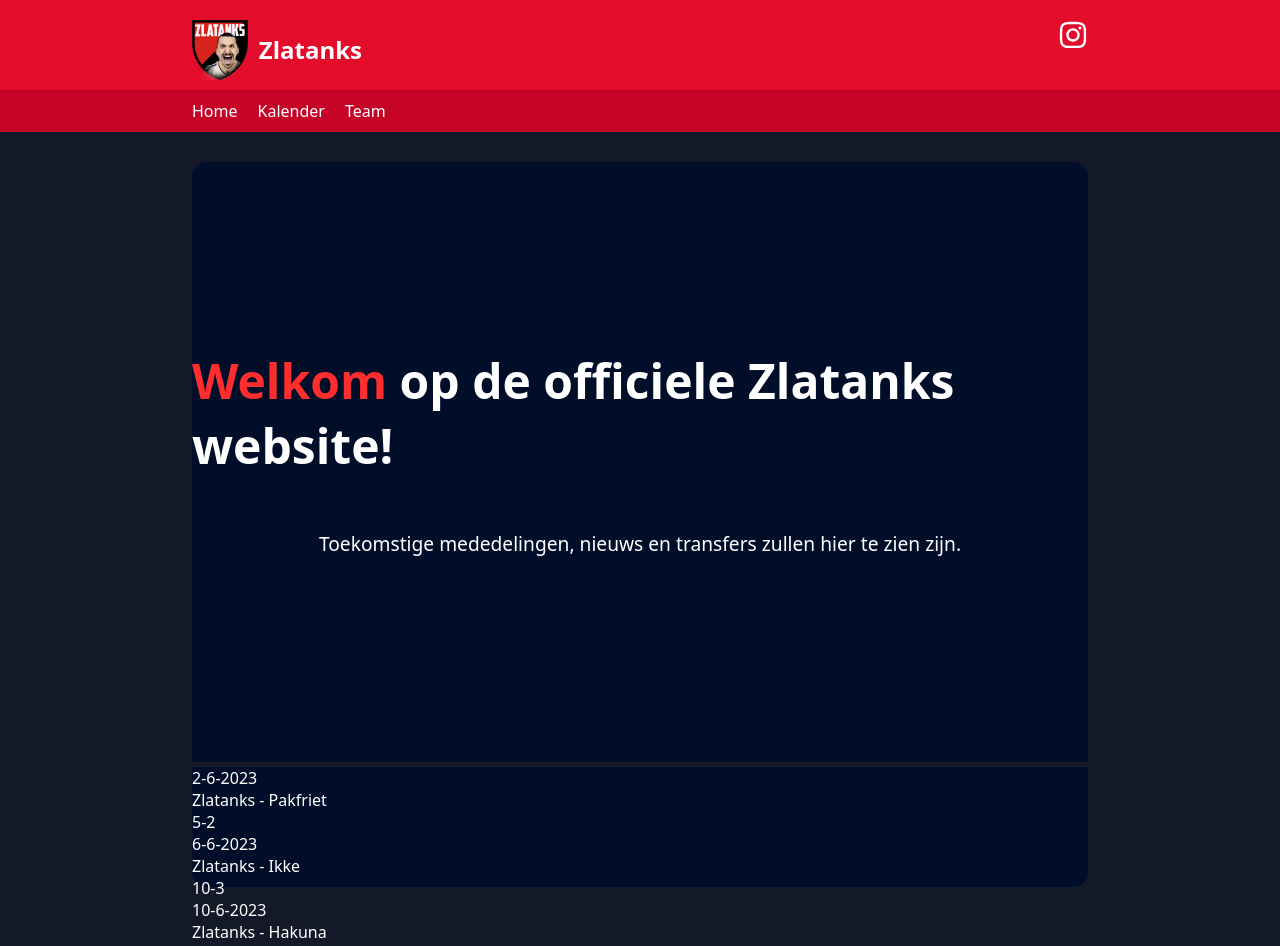
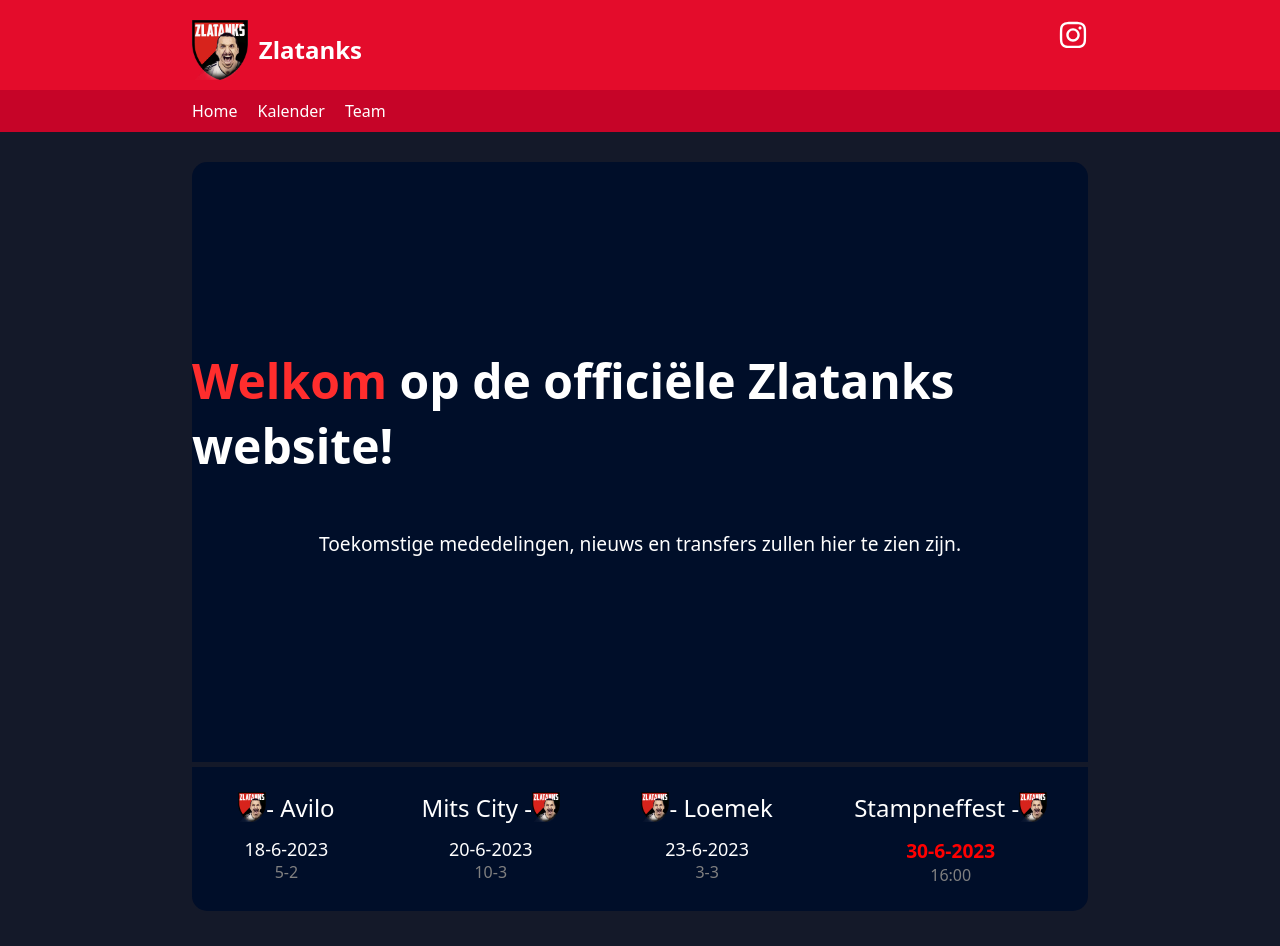
Before and after one commit to WoutDM/zlatanks, a React (Create React App) app: page / in a window 1280 px wide. Shown: the top 946 px of the page. After the commit the page ends 911 px from the top, so only its background shows below. Built offline with nearby package versions, Linux system fonts and the light colour scheme.

Commit message:
feat: fixtures correct display (for now)

```diff
--- a/src/data/matches.js
+++ b/src/data/matches.js
@@ -4,6 +4,7 @@ let matches = {
       'opponent': 'Pakfriet',
       'home': true,
       'date': '2-6-2023',
+      'houre': '16:00',
       'result': '5-2',
       'scorers': {'Wout Wartel':2, 'Brikke Van De Velde': 2, 'Jan Perdaens':1},
     },
@@ -11,6 +12,7 @@ let matches = {
       'opponent': 'Ikke',
       'home': false,
       'date': '6-6-2023',
+      'houre': '16:00',
       'result': '10-3',
       'scorers': {'Wout Wartel':1, 'Senne De Bakker': 1, 'Mauritz Lowie':1},
     },
@@ -18,6 +20,7 @@ let matches = {
       'opponent': 'Hakuna',
       'home': true,
       'date': '10-6-2023',
+      'houre': '16:00',
       'result': '26-0',
       'scorers': {'Wout Wartel':8, 'Brikke Van De Velde': 5, 'Jan Perdaens':9, 'Wout De Maeseneer':3, 'Mathias Luipaard':1},
     },
@@ -25,6 +28,7 @@ let matches = {
       'opponent': 'Anciens',
       'home': false,
       'date': '14-6-2023',
+      'houre': '16:00',
       'result': '3-3',
       'scorers': {'Wout Wartel':1, 'Renaat De Cooman': 1, 'Lander De Bakker':1},
     },
@@ -32,6 +36,7 @@ let matches = {
       'opponent': 'Avilo',
       'home': true,
       'date': '18-6-2023',
+      'houre': '16:00',
       'result': '5-2',
       'scorers': {'Wout Wartel':2, 'Brikke Van De Velde': 2, 'Jan Perdaens':1},
     },
@@ -39,6 +44,7 @@ let matches = {
       'opponent': 'Mits City',
       'home': false,
       'date': '20-6-2023',
+      'houre': '16:00',
       'result': '10-3',
       'scorers': {'Wout Wartel':1, 'Senne De Bakker': 1, 'Mauritz Lowie':1},
     },
@@ -46,6 +52,7 @@ let matches = {
       'opponent': 'Loemek',
       'home': true,
       'date': '23-6-2023',
+      'houre': '16:00',
       'result':'3-3',
       'scorers': {'Wout Wartel':1, 'Renaat De Cooman': 1, 'Lander De Bakker':1},
     },
@@ -53,6 +60,7 @@ let matches = {
       'opponent': 'Stampneffest',
       'home': false,
       'date': '30-6-2023',
+      'houre': '16:00',
       'result': null,
       'scorers': null,
     },
@@ -60,6 +68,7 @@ let matches = {
       'opponent': 'Sportief',
       'home': true,
       'date': '2-7-2023',
+      'houre': '16:00',
       'result': null,
       'scorers': null,
     },
@@ -67,6 +76,7 @@ let matches = {
       'opponent': 'Real Illegal',
       'home': true,
       'date': '5-7-2023',
+      'houre': '16:00',
       'result': null,
       'scorers': null,
     },
@@ -74,6 +84,7 @@ let matches = {
       'opponent': 'Hekelbeek',
       'home': true,
       'date': '10-7-2023',
+      'houre': '16:00',
       'result': null,
       'scorers': null,
     },
--- a/src/pages/homepage/Index.css
+++ b/src/pages/homepage/Index.css
@@ -58,11 +58,15 @@ Voorlopige css
 /* homepage_fixtures */
 
 #homepage_fixtures {
+  display: flex;
+  flex-direction: row;
+  justify-content: space-around;
   margin-top: 5px;
   width: 100%;
-  height: 120px;
+  height: auto;
   border-radius: 0 0 15px 15px;
   background-color: #000E29;
+  overflow: visible;
 }
 
 /* =================================================== */
--- a/src/pages/homepage/Index.jsx
+++ b/src/pages/homepage/Index.jsx
@@ -1,13 +1,69 @@
 import './Index.css';
 import matches from '../../data/matches';
 import FixtureComponent from '../shared_components/fixture_component/FixtureComponent';
+import React, { useState, useEffect } from 'react';
 
 export default function Index() {
+
+  const [windowWidth, setWindowWidth] = useState(window.innerWidth);
+  let amountOfFixtures = 5;
+
+  const handleResize = () => {
+    setWindowWidth(window.innerWidth);
+  };
+
+
+
+  window.addEventListener('resize', handleResize);
+
+  const getFixtures = () => {
+    let indexOfNextMatch = matches.season20232024.findIndex(x => x.result == null);
+    let customMatchesList = [];
+
+    if (windowWidth > 1600) {
+      let pointer = indexOfNextMatch;
+      while (matches.season20232024[pointer - 5] == null) pointer++;
+      customMatchesList = matches.season20232024.slice(pointer-5,pointer+1);
+    } else if (windowWidth > 1050) {
+      let pointer = indexOfNextMatch;
+      while (matches.season20232024[pointer - 3] == null) pointer++;
+      customMatchesList = matches.season20232024.slice(pointer-3,pointer+1);
+    } else if (windowWidth > 820) {
+      let pointer = indexOfNextMatch;
+      while (matches.season20232024[pointer - 2] == null) pointer++;
+      customMatchesList = matches.season20232024.slice(pointer-2,pointer+1);
+    } else if (windowWidth > 650) {
+      let pointer = indexOfNextMatch;
+      while (matches.season20232024[pointer - 1] == null) pointer++;
+      customMatchesList = matches.season20232024.slice(pointer-1,pointer+1);
+    } else if (windowWidth < 650) {
+      customMatchesList = [matches.season20232024[indexOfNextMatch]];
+    };
+
+    const customListNextGameIndex = customMatchesList.findIndex(x => x.result == null);
+
+  return (
+    <>
+      {
+        customMatchesList.map(match => {
+          if (match === customMatchesList[customListNextGameIndex]) {
+            return (
+              <FixtureComponent matchData={match} isNextMatch={true}/>
+            );
+          } else {
+            return (
+              <FixtureComponent matchData={match} isNextMatch={false}/>
+            )
+          }
+        })
+      }
+    </>
+  )};
 
   return (
     <div id='Index_body'>
       <div id='main_content'>
-        <h1><span id='word_highlight'>Welkom</span> op de officiele Zlatanks website!</h1>
+        <h1><span id='word_highlight'>Welkom</span> op de officiële Zlatanks website!</h1>
         <p>
           Toekomstige mededelingen, nieuws en transfers zullen
           hier te zien zijn.
@@ -15,9 +71,7 @@ export default function Index() {
       </div>
       <div id='homepage_fixtures'>
         {
-          matches.season20232024.map(match => {
-            return <FixtureComponent matchData={match}/>
-          })
+          getFixtures()
         }
       </div>
     </div>
--- a/src/pages/shared_components/fixture_component/FixtureComponent.css
+++ b/src/pages/shared_components/fixture_component/FixtureComponent.css
@@ -0,0 +1,40 @@
+#FixtureComponent {
+  display: flex;
+  flex-direction: column;
+  align-items: center;
+  margin: 15px;
+  min-width: 12%;
+  margin-bottom: 25px;
+}
+
+#nextMatchFixtureDateRed {
+  color: red;
+  font-weight: bold;
+  font-size: larger;
+}
+
+#nextMatchFixtureDate {
+  font-weight: 500;
+  font-size: large;
+}
+
+#fixtureHoure {
+  color: grey;
+}
+
+#FixtureComponent img {
+  height: 30px;
+}
+
+#fixture_teams {
+  font-size: 150%;
+  height: 50px;
+  margin-bottom: 5px;
+  display: flex;
+  flex-direction: row;
+  align-items: center;
+}
+
+#fixtureMatchResult {
+  color: grey;
+}
--- a/src/pages/shared_components/fixture_component/FixtureComponent.jsx
+++ b/src/pages/shared_components/fixture_component/FixtureComponent.jsx
@@ -1,12 +1,38 @@
-import './FixtureComponent.css'
+import './FixtureComponent.css';
+import zlatanks_transparant_logo from '../../../images/zlatanks_logo_transparant.png';
 
-export default function FixtureComponent({matchData}) {
+
+export default function FixtureComponent({matchData, isNextMatch}) {
 
   return (
     <div id='FixtureComponent'>
-      <div>{matchData.date}</div>
-      <div>Zlatanks - {matchData.opponent}</div>
-      <div>{matchData.result}</div>
+      {
+        matchData.home ?
+        (
+          <div id='fixture_teams'><img src={zlatanks_transparant_logo} alt="zlatanks_logo" />  -  {matchData.opponent}</div>
+        )
+        :
+        (
+          <div id='fixture_teams'>{matchData.opponent}  -  <img src={zlatanks_transparant_logo} alt="zlatanks_logo" /></div>
+        )
+      }
+      {
+        isNextMatch ?
+        (
+          <div id='nextMatchFixtureDateRed'>{matchData.date}</div>
+        )
+        :
+        (
+          <div id='nextMatchFixtureDate'>{matchData.date}</div>
+        )
+      }
+      {
+        !matchData.result ?
+        (
+          <div id='fixtureHoure'>{matchData.houre}</div>
+        ) : null
+      }
+      <div id='fixtureMatchResult'>{matchData.result}</div>
     </div>
   );
 }
```
